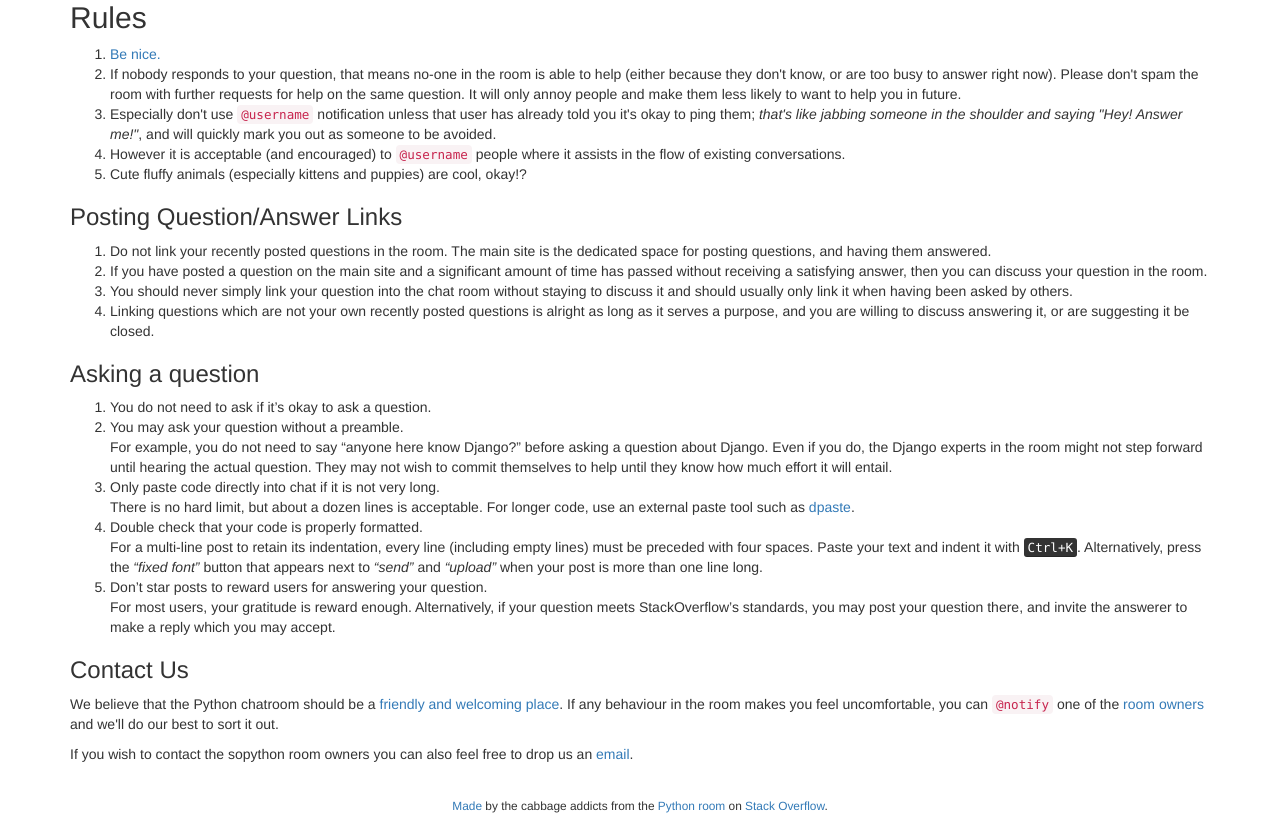
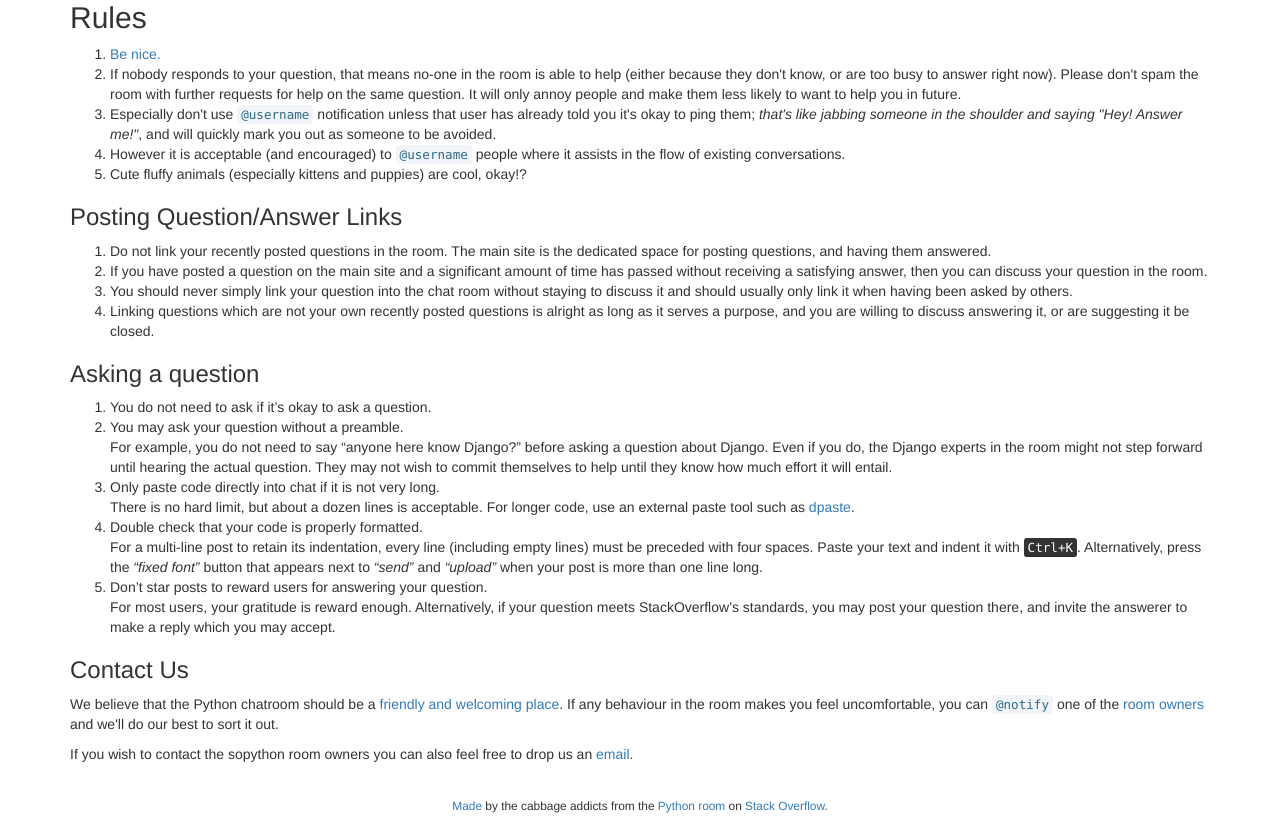
Before and after one commit to sopython/sopython-site, a Flask app: template sopy/templates/pages/chatroom.html in a window 1280 px wide. Shown: the part 332-1157 px from the top of the page. Run offline with Flask 2, Linux system fonts and the light colour scheme; the template is opened without the code that fills it, so the values that code supplies are empty; parts of the project's set-up code (start-up, migrations or seed data) failed here and were passed over; some libraries are stand-ins or nearby versions.

Commit message:
change code blocks from pink-red to blue
Now coordinates with links and the header instead of clashing with them, adds another color family to the page, keeping it from looking monochromatic.

```diff
--- a/sopy/static/app.css
+++ b/sopy/static/app.css
@@ -2,3 +2,7 @@ body>footer {
     text-align: center;
     padding-top: 21px;
 }
+code {
+    color: #2d6987;
+    background-color: #f1f5f9;
+}
```
